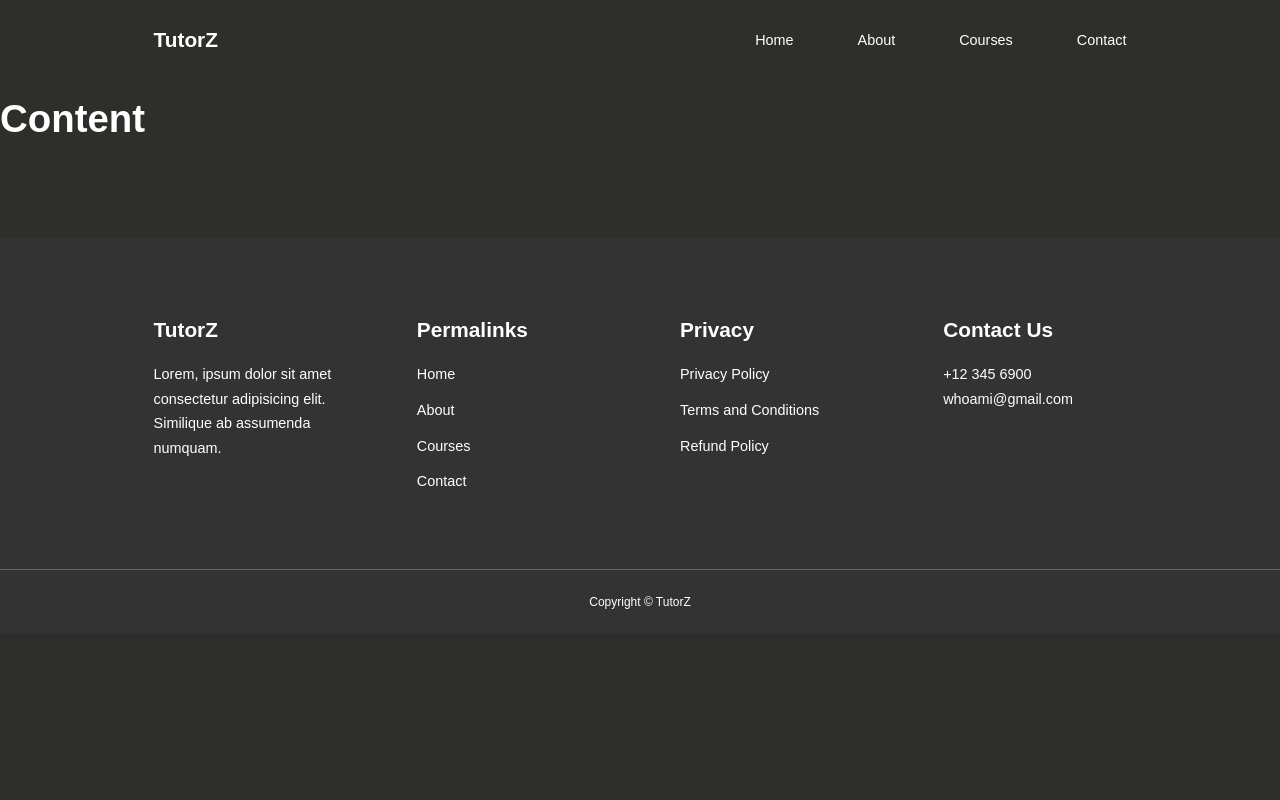
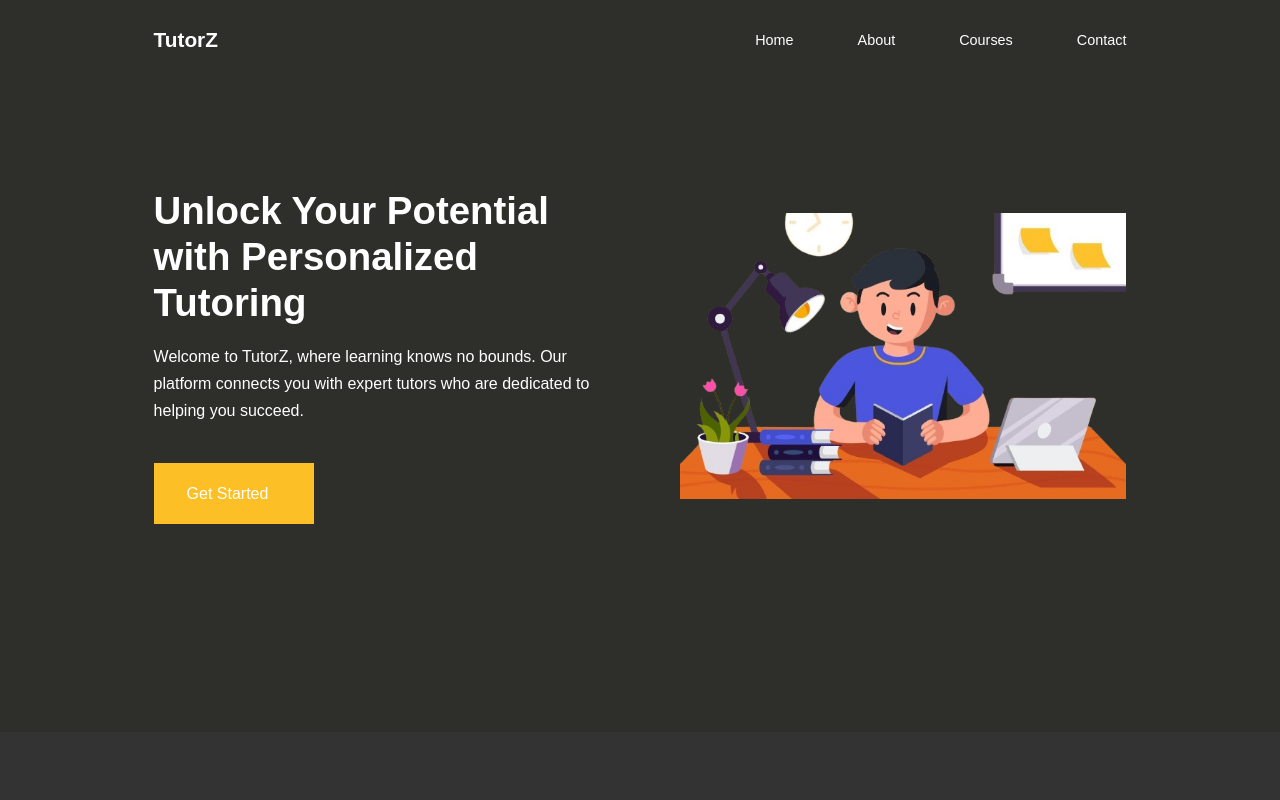
Before and after one commit to sushantskb/TutorZ, a React (Vite) app: page / in a window 1280 px wide. Shown: the top 800 px of the page. Built offline with nearby package versions, Linux system fonts and the light colour scheme.

Commit message:
added the hero section to home page

```diff
--- a/package.json
+++ b/package.json
@@ -11,7 +11,8 @@
   },
   "dependencies": {
     "react": "^18.2.0",
-    "react-dom": "^18.2.0"
+    "react-dom": "^18.2.0",
+    "react-router-dom": "^6.23.1"
   },
   "devDependencies": {
     "@types/react": "^18.2.66",
--- a/src/components/Header/Header.jsx
+++ b/src/components/Header/Header.jsx
@@ -5,10 +5,10 @@ const Header = () => {
       <div className="container nav_container">
         <a href="index.html"><h4>TutorZ</h4></a>
         <ul className="nav_menu">
-          <li><a href="index.html">Home</a></li>
-          <li><a href="about.html">About</a></li>
-          <li><a href="courses.html">Courses</a></li>
-          <li><a href="contact.html">Contact</a></li>
+          <li><a href="/home">Home</a></li>
+          <li><a href="/about">About</a></li>
+          <li><a href="/courses">Courses</a></li>
+          <li><a href="/contact">Contact</a></li>
         </ul>
         <button id="open-menu-btn"><i className="uil uil-bars"></i></button>
         <button id="close-menu-btn"><i className="uil uil-multiply"></i></button>
--- a/src/layout/Layout.jsx
+++ b/src/layout/Layout.jsx
@@ -1,12 +1,13 @@
 import Footer from "../components/Footer/Footer"
 import Header from "../components/Header/Header"
+import Routers from "../routes/Routers"
 
 const Layout = () => {
   return (
     <div>
         <Header />
         <section>
-          <h1>Content</h1>
+          <Routers />
         </section>
         <Footer />
     </div>
--- a/src/main.jsx
+++ b/src/main.jsx
@@ -1,9 +1,12 @@
-import React from 'react'
-import ReactDOM from 'react-dom/client'
-import App from './App.jsx'
+import React from "react";
+import ReactDOM from "react-dom/client";
+import App from "./App.jsx";
+import { BrowserRouter } from "react-router-dom";
 
-ReactDOM.createRoot(document.getElementById('root')).render(
+ReactDOM.createRoot(document.getElementById("root")).render(
   <React.StrictMode>
-    <App />
-  </React.StrictMode>,
-)
+    <BrowserRouter>
+      <App />
+    </BrowserRouter>
+  </React.StrictMode>
+);
--- /dev/null
+++ b/src/pages/Home/Home.jsx
@@ -0,0 +1,33 @@
+import "./home.css";
+import heroImage from "../../assets/hero-bg.jpg";
+const Home = () => {
+  return (
+    <div>
+      {/* ====Hero Section==== */}
+      <header style={{ marginTop: "-100px" }}>
+        <div className="container header_container">
+          <div className="header_left">
+            <h1>Unlock Your Potential with Personalized Tutoring</h1>
+            <p>
+              Welcome to TutorZ, where learning knows no bounds. Our
+              platform connects you with expert tutors who are dedicated to
+              helping you succeed.
+            </p>
+            <a href="courses.html" className="btn btn-primary">
+              Get Started
+            </a>
+          </div>
+
+          <div className="header_right">
+            <div className="header_right-image">
+              <img src={heroImage} alt="Hero-Image" />
+            </div>
+          </div>
+        </div>
+      </header>
+      {/* ====Hero Section End==== */}
+    </div>
+  );
+};
+
+export default Home;
--- /dev/null
+++ b/src/pages/Home/home.css
@@ -0,0 +1,18 @@
+header {
+    position: relative;
+    top: 5rem;
+    overflow: hidden;
+    height: 70vh;
+    margin-bottom: 5rem;
+  }
+
+  .header_container {
+    display: grid;
+    grid-template-columns: 1fr 1fr;
+    align-items: center;
+    gap: 5rem;
+    height: 100%;
+  }
+  .header_left p {
+    margin: 1rem 0 2.4rem;
+  }
--- /dev/null
+++ b/src/routes/Routers.jsx
@@ -0,0 +1,12 @@
+import { Route, Routes } from "react-router-dom"
+import Home from "../pages/Home/Home"
+const Routers = () => {
+  return (
+    <Routes>
+      <Route path="/" element={<Home />} />
+      <Route path="/home" element={<Home />} />
+    </Routes>
+  )
+}
+
+export default Routers
```
Also changed, not shown: src/assets/hero-bg.jpg (added), 1 other file (tests, documents, lock files or other folders).
